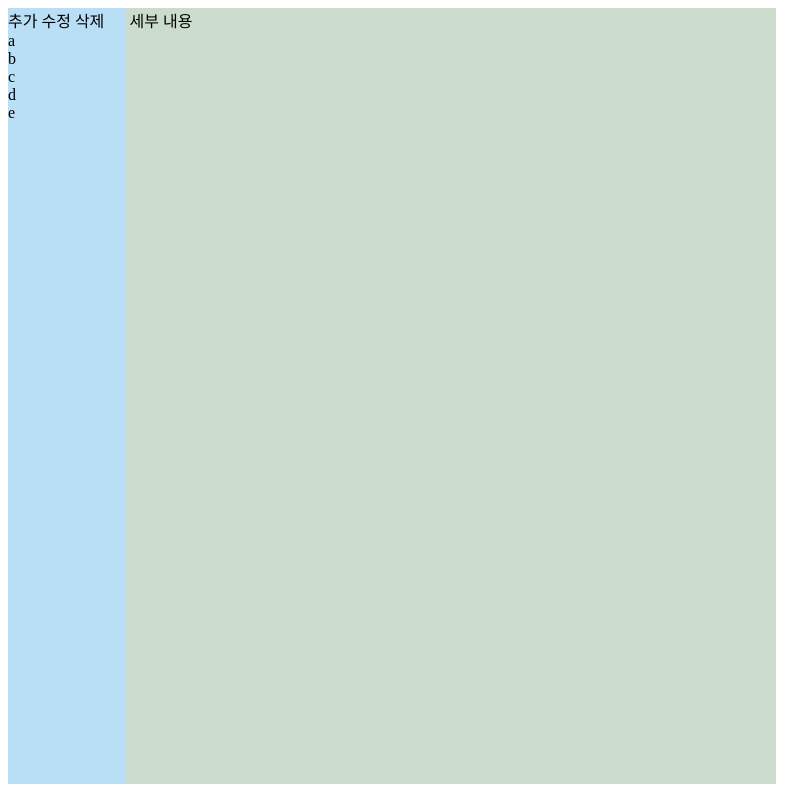
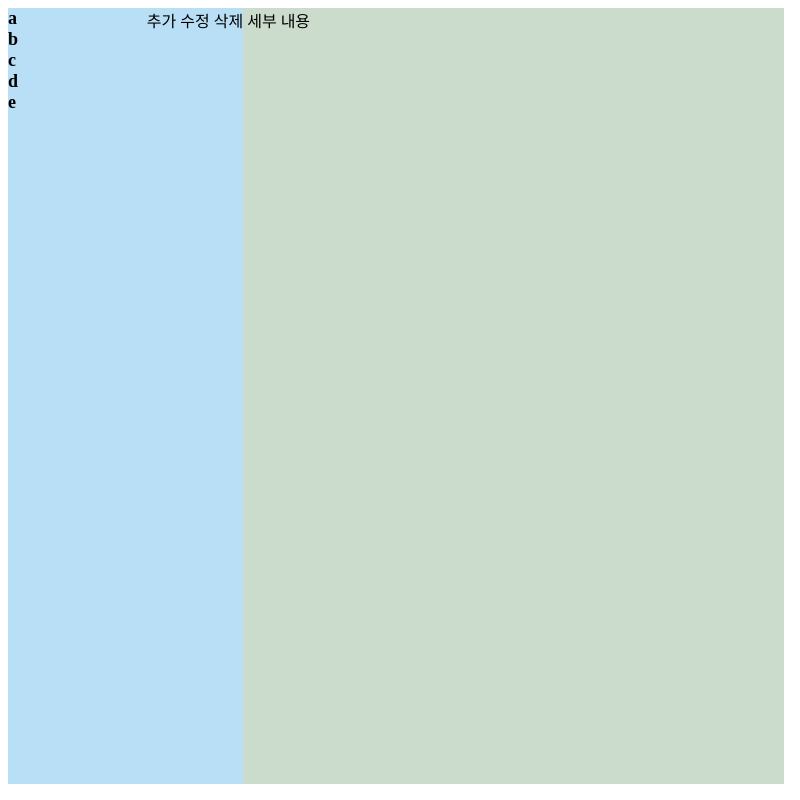
Before and after one commit to blakewoo/personal-secretary, an Electron app: page index.html in a window 800 px wide. Drawn offline with Linux system fonts and the light colour scheme.

Commit message:
modify layout (uncomplete)

```diff
--- a/css/style.css
+++ b/css/style.css
@@ -11,7 +11,7 @@ body{
 
 .left_container{
     height: 99%;
-    width: 15%;
+    width: 30%;
     background-color: #b9dff6;
     display: inline-block;
     float: left;
@@ -19,7 +19,7 @@ body{
 
 .right_container{
     height: 99%;
-    width: 83%;
+    width: 69%;
     background-color: #cbdbcc;
     display: inline-block;
     float: left;
@@ -31,4 +31,10 @@ body{
 
 .category_label{
     display: block;
+    font-weight: bold;
+    font-size: large;
 }
+
+.category_button_container{
+    float:right
+}
--- a/index.html
+++ b/index.html
@@ -7,7 +7,11 @@
 </head>
 <body>
 <span class="left_container">
-    <div>추가 수정 삭제</div>
+    <div class="category_button_container">
+        <label class="category_button">추가</label>
+         <label class="category_button">수정</label>
+         <label class="category_button">삭제</label>
+    </div>
     <div class="todo_category">
         <label class="category_label">a</label>
         <label class="category_label">b</label>
```
